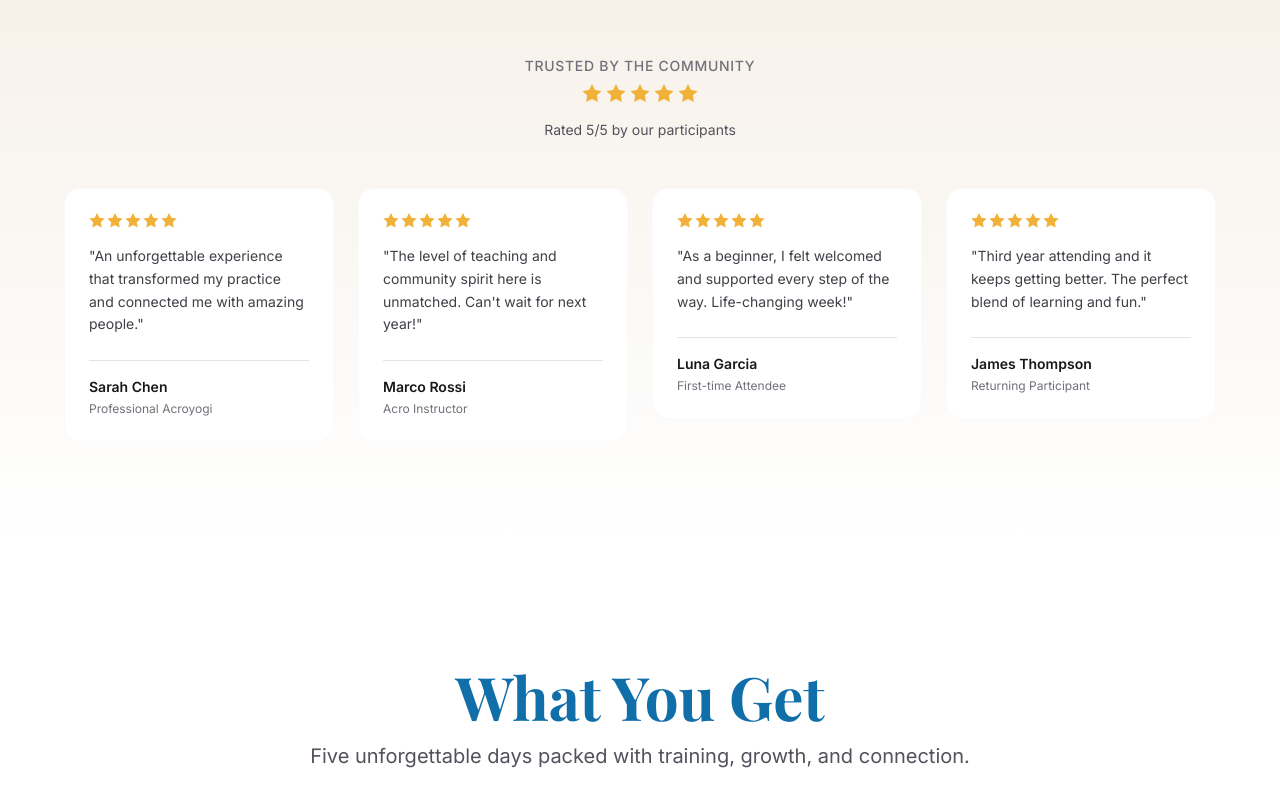
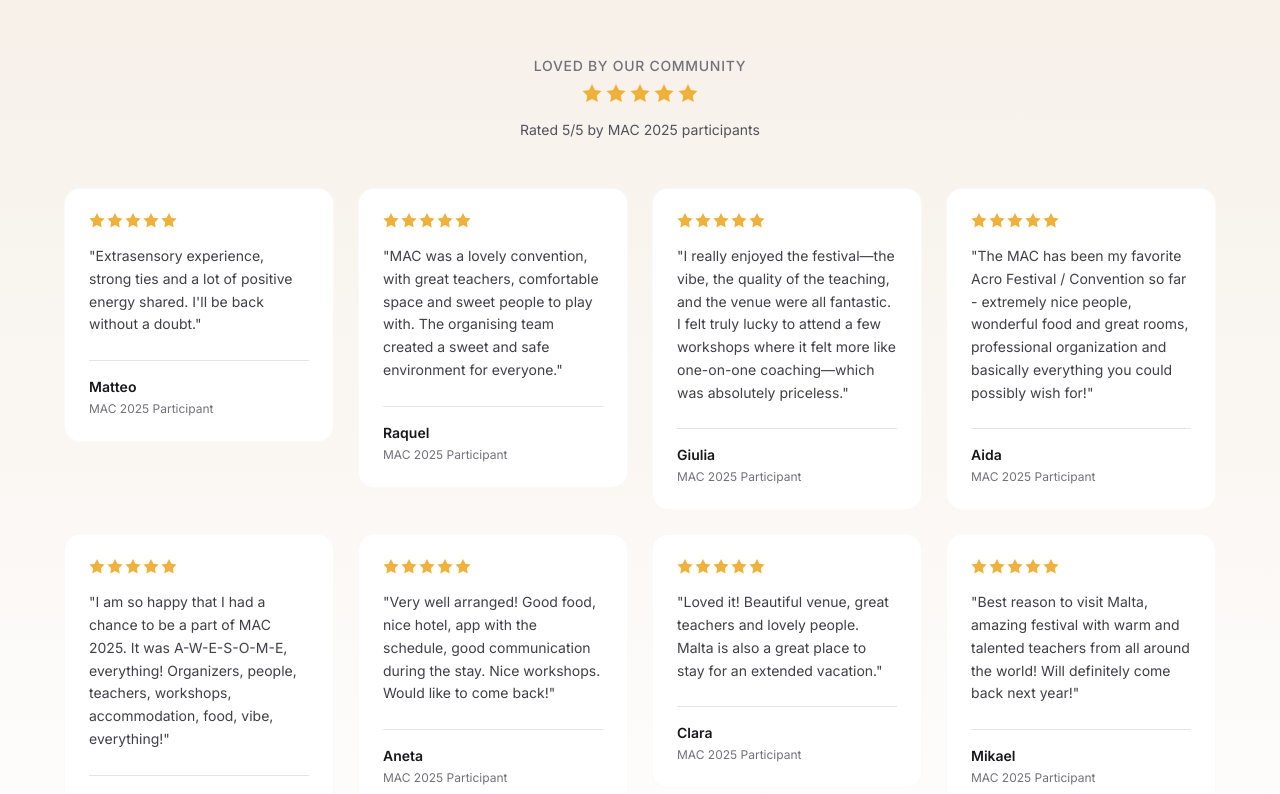
Before and after one commit to GloryFlory/mac-website, a Next.js app: page / in a window 1280 px wide. Shown: the part 840-1634 px from the top of the page. Built offline with nearby package versions, Linux system fonts and the light colour scheme; a web font is replaced by a local one.

Commit message:
Add real testimonials from MAC 2025 and update contact information

```diff
--- a/app/components/FinalCTA.tsx
+++ b/app/components/FinalCTA.tsx
@@ -52,7 +52,7 @@ const FinalCTA: FC = () => {
               <div className="flex flex-col sm:flex-row gap-4 sm:gap-8 justify-center items-center text-sm sm:text-base">
                 {/* Email */}
                 <a
-                  href="mailto:hello@mac-convention.com"
+                  href="mailto:mediterraneanacroconvention@gmail.com"
                   className="flex items-center gap-2 hover:text-brand-sun transition-colors duration-200"
                 >
                   <svg
@@ -69,34 +69,13 @@ const FinalCTA: FC = () => {
                       d="M3 8l7.89 5.26a2 2 0 002.22 0L21 8M5 19h14a2 2 0 002-2V7a2 2 0 00-2-2H5a2 2 0 00-2 2v10a2 2 0 002 2z"
                     />
                   </svg>
-                  <span>hello@mac-convention.com</span>
+                  <span className="hidden sm:inline">mediterraneanacroconvention@gmail.com</span>
+                  <span className="sm:hidden">Email Us</span>
                 </a>
 
-                {/* Phone */}
+                {/* WhatsApp */}
                 <a
-                  href="tel:+35621234567"
-                  className="flex items-center gap-2 hover:text-brand-sun transition-colors duration-200"
-                >
-                  <svg
-                    className="w-5 h-5"
-                    fill="none"
-                    stroke="currentColor"
-                    viewBox="0 0 24 24"
-                    xmlns="http://www.w3.org/2000/svg"
-                  >
-                    <path
-                      strokeLinecap="round"
-                      strokeLinejoin="round"
-                      strokeWidth={2}
-                      d="M3 5a2 2 0 012-2h3.28a1 1 0 01.948.684l1.498 4.493a1 1 0 01-.502 1.21l-2.257 1.13a11.042 11.042 0 005.516 5.516l1.13-2.257a1 1 0 011.21-.502l4.493 1.498a1 1 0 01.684.949V19a2 2 0 01-2 2h-1C9.716 21 3 14.284 3 6V5z"
-                    />
-                  </svg>
-                  <span>+356 2123 4567</span>
-                </a>
-
-                {/* Website/Social */}
-                <a
-                  href="https://instagram.com/mac_convention"
+                  href="https://wa.me/35699701254"
                   target="_blank"
                   rel="noopener noreferrer"
                   className="flex items-center gap-2 hover:text-brand-sun transition-colors duration-200"
@@ -107,9 +86,27 @@ const FinalCTA: FC = () => {
                     viewBox="0 0 24 24"
                     xmlns="http://www.w3.org/2000/svg"
                   >
-                    <path d="M12 2.163c3.204 0 3.584.012 4.85.07 3.252.148 4.771 1.691 4.919 4.919.058 1.265.069 1.645.069 4.849 0 3.205-.012 3.584-.069 4.849-.149 3.225-1.664 4.771-4.919 4.919-1.266.058-1.644.07-4.85.07-3.204 0-3.584-.012-4.849-.07-3.26-.149-4.771-1.699-4.919-4.92-.058-1.265-.07-1.644-.07-4.849 0-3.204.013-3.583.07-4.849.149-3.227 1.664-4.771 4.919-4.919 1.266-.057 1.645-.069 4.849-.069zm0-2.163c-3.259 0-3.667.014-4.947.072-4.358.2-6.78 2.618-6.98 6.98-.059 1.281-.073 1.689-.073 4.948 0 3.259.014 3.668.072 4.948.2 4.358 2.618 6.78 6.98 6.98 1.281.058 1.689.072 4.948.072 3.259 0 3.668-.014 4.948-.072 4.354-.2 6.782-2.618 6.979-6.98.059-1.28.073-1.689.073-4.948 0-3.259-.014-3.667-.072-4.947-.196-4.354-2.617-6.78-6.979-6.98-1.281-.059-1.69-.073-4.949-.073zm0 5.838c-3.403 0-6.162 2.759-6.162 6.162s2.759 6.163 6.162 6.163 6.162-2.759 6.162-6.163c0-3.403-2.759-6.162-6.162-6.162zm0 10.162c-2.209 0-4-1.79-4-4 0-2.209 1.791-4 4-4s4 1.791 4 4c0 2.21-1.791 4-4 4zm6.406-11.845c-.796 0-1.441.645-1.441 1.44s.645 1.44 1.441 1.44c.795 0 1.439-.645 1.439-1.44s-.644-1.44-1.439-1.44z" />
+                    <path d="M17.472 14.382c-.297-.149-1.758-.867-2.03-.967-.273-.099-.471-.148-.67.15-.197.297-.767.966-.94 1.164-.173.199-.347.223-.644.075-.297-.15-1.255-.463-2.39-1.475-.883-.788-1.48-1.761-1.653-2.059-.173-.297-.018-.458.13-.606.134-.133.298-.347.446-.52.149-.174.198-.298.298-.497.099-.198.05-.371-.025-.52-.075-.149-.669-1.612-.916-2.207-.242-.579-.487-.5-.669-.51-.173-.008-.371-.01-.57-.01-.198 0-.52.074-.792.372-.272.297-1.04 1.016-1.04 2.479 0 1.462 1.065 2.875 1.213 3.074.149.198 2.096 3.2 5.077 4.487.709.306 1.262.489 1.694.625.712.227 1.36.195 1.871.118.571-.085 1.758-.719 2.006-1.413.248-.694.248-1.289.173-1.413-.074-.124-.272-.198-.57-.347m-5.421 7.403h-.004a9.87 9.87 0 01-5.031-1.378l-.361-.214-3.741.982.998-3.648-.235-.374a9.86 9.86 0 01-1.51-5.26c.001-5.45 4.436-9.884 9.888-9.884 2.64 0 5.122 1.03 6.988 2.898a9.825 9.825 0 012.893 6.994c-.003 5.45-4.437 9.884-9.885 9.884m8.413-18.297A11.815 11.815 0 0012.05 0C5.495 0 .16 5.335.157 11.892c0 2.096.547 4.142 1.588 5.945L.057 24l6.305-1.654a11.882 11.882 0 005.683 1.448h.005c6.554 0 11.89-5.335 11.893-11.893a11.821 11.821 0 00-3.48-8.413Z"/>
                   </svg>
-                  <span>@mac_convention</span>
+                  <span>+356 9970 1254</span>
+                </a>
+
+                {/* Instagram */}
+                <a
+                  href="https://www.instagram.com/mediterranean_acro_convention/"
+                  target="_blank"
+                  rel="noopener noreferrer"
+                  className="flex items-center gap-2 hover:text-brand-sun transition-colors duration-200"
+                >
+                  <svg
+                    className="w-5 h-5"
+                    fill="currentColor"
+                    viewBox="0 0 24 24"
+                    xmlns="http://www.w3.org/2000/svg"
+                  >
+                    <path d="M12 2.163c3.204 0 3.584.012 4.85.07 3.252.148 4.771 1.691 4.919 4.919.058 1.265.069 1.645.069 4.849 0 3.205-.012 3.584-.069 4.849-.149 3.225-1.664 4.771-4.919 4.919-1.266.058-1.644.07-4.85.07-3.204 0-3.584-.012-4.849-.07-3.26-.149-4.771-1.699-4.919-4.92-.058-1.265-.07-1.644-.07-4.849 0-3.204.013-3.583.07-4.849.149-3.227 1.664-4.771 4.919-4.919 1.266-.057 1.645-.069 4.849-.069zm0-2.163c-3.259 0-3.667.014-4.947.072-4.358.2-6.78 2.618-6.98 6.98-.059 1.281-.073 1.689-.073 4.948 0 3.259.014 3.668.072 4.948.2 4.358 2.618 6.78 6.98 6.98 1.281.058 1.689.072 4.948.072 3.259 0 3.668-.014 4.948-.072 4.354-.2 6.782-2.618 6.979-6.98.059-1.28.073-1.689.073-4.948 0-3.259-.014-3.667-.072-4.947-.196-4.354-2.617-6.78-6.979-6.98-1.281-.059-1.69-.073-4.949-.073zm0 5.838c-3.403 0-6.162 2.759-6.162 6.162s2.759 6.163 6.162 6.163 6.162-2.759 6.162-6.163c0-3.403-2.759-6.162-6.162-6.162zm0 10.162c-2.209 0-4-1.79-4-4 0-2.209 1.791-4 4-4s4 1.791 4 4c0 2.21-1.791 4-4 4zm6.406-11.845c-.796 0-1.441.645-1.441 1.44s.645 1.44 1.441 1.44c.795 0 1.439-.645 1.439-1.44s-.644-1.44-1.439-1.44z"/>
+                  </svg>
+                  <span>@mediterranean_acro_convention</span>
                 </a>
               </div>
             </div>
--- a/app/components/SocialProofStrip.tsx
+++ b/app/components/SocialProofStrip.tsx
@@ -12,43 +12,71 @@ interface Testimonial {
 const testimonials: Testimonial[] = [
   {
     id: 1,
-    name: 'Sarah Chen',
-    role: 'Professional Acroyogi',
-    quote: 'An unforgettable experience that transformed my practice and connected me with amazing people.',
+    name: 'Matteo',
+    role: 'MAC 2025 Participant',
+    quote: 'Extrasensory experience, strong ties and a lot of positive energy shared. I\'ll be back without a doubt.',
     rating: 5,
   },
   {
     id: 2,
-    name: 'Marco Rossi',
-    role: 'Acro Instructor',
-    quote: 'The level of teaching and community spirit here is unmatched. Can\'t wait for next year!',
+    name: 'Raquel',
+    role: 'MAC 2025 Participant',
+    quote: 'MAC was a lovely convention, with great teachers, comfortable space and sweet people to play with. The organising team created a sweet and safe environment for everyone.',
     rating: 5,
   },
   {
     id: 3,
-    name: 'Luna Garcia',
-    role: 'First-time Attendee',
-    quote: 'As a beginner, I felt welcomed and supported every step of the way. Life-changing week!',
+    name: 'Giulia',
+    role: 'MAC 2025 Participant',
+    quote: 'I really enjoyed the festival—the vibe, the quality of the teaching, and the venue were all fantastic. I felt truly lucky to attend a few workshops where it felt more like one-on-one coaching—which was absolutely priceless.',
     rating: 5,
   },
   {
     id: 4,
-    name: 'James Thompson',
-    role: 'Returning Participant',
-    quote: 'Third year attending and it keeps getting better. The perfect blend of learning and fun.',
+    name: 'Aida',
+    role: 'MAC 2025 Participant',
+    quote: 'The MAC has been my favorite Acro Festival / Convention so far - extremely nice people, wonderful food and great rooms, professional organization and basically everything you could possibly wish for!',
+    rating: 5,
+  },
+  {
+    id: 5,
+    name: 'Jakub',
+    role: 'MAC 2025 Participant',
+    quote: 'I am so happy that I had a chance to be a part of MAC 2025. It was A-W-E-S-O-M-E, everything! Organizers, people, teachers, workshops, accommodation, food, vibe, everything!',
+    rating: 5,
+  },
+  {
+    id: 6,
+    name: 'Aneta',
+    role: 'MAC 2025 Participant',
+    quote: 'Very well arranged! Good food, nice hotel, app with the schedule, good communication during the stay. Nice workshops. Would like to come back!',
+    rating: 5,
+  },
+  {
+    id: 7,
+    name: 'Clara',
+    role: 'MAC 2025 Participant',
+    quote: 'Loved it! Beautiful venue, great teachers and lovely people. Malta is also a great place to stay for an extended vacation.',
+    rating: 5,
+  },
+  {
+    id: 8,
+    name: 'Mikael',
+    role: 'MAC 2025 Participant',
+    quote: 'Best reason to visit Malta, amazing festival with warm and talented teachers from all around the world! Will definitely come back next year!',
     rating: 5,
   },
 ];
 
 const SocialProofStrip: FC = () => {
   return (
-    <section className="bg-gradient-to-b from-brand-sand/20 to-white dark:from-zinc-900 dark:to-zinc-950 py-16 sm:py-20 lg:py-24 px-6">
+    <section className="bg-gradient-to-b from-brand-sand/20 to-white py-16 sm:py-20 lg:py-24 px-6">
       <div className="max-w-6xl mx-auto">
         {/* Header */}
         <Reveal>
           <div className="text-center mb-12">
-            <p className="text-sm uppercase tracking-wider text-zinc-500 dark:text-zinc-400 font-medium mb-2">
-              Trusted by the Community
+            <p className="text-sm uppercase tracking-wider text-zinc-500 font-medium mb-2">
+              Loved by Our Community
             </p>
             <div className="flex items-center justify-center gap-1 mb-4">
               {[...Array(5)].map((_, i) => (
@@ -62,8 +90,8 @@ const SocialProofStrip: FC = () => {
                 </svg>
               ))}
             </div>
-            <p className="text-sm text-zinc-600 dark:text-zinc-400">
-              Rated 5/5 by our participants
+            <p className="text-sm text-zinc-600">
+              Rated 5/5 by MAC 2025 participants
             </p>
           </div>
         </Reveal>
@@ -73,7 +101,7 @@ const SocialProofStrip: FC = () => {
           {testimonials.map((testimonial, index) => (
             <Reveal key={testimonial.id} delay={index * 0.1}>
               <div
-                className="bg-white dark:bg-zinc-900 border border-neutral-200/20 dark:border-zinc-800 rounded-2xl p-6 hover:shadow-lg transition-shadow duration-300"
+                className="bg-white border border-neutral-200/20 rounded-2xl p-6 hover:shadow-lg transition-shadow duration-300"
               >
               {/* Star Rating */}
               <div className="flex gap-0.5 mb-4">
@@ -90,16 +118,16 @@ const SocialProofStrip: FC = () => {
               </div>
 
               {/* Quote */}
-              <blockquote className="text-zinc-700 dark:text-zinc-300 text-sm leading-relaxed mb-6">
+              <blockquote className="text-zinc-700 text-sm leading-relaxed mb-6">
                 "{testimonial.quote}"
               </blockquote>
 
               {/* Author Info */}
-              <div className="border-t border-zinc-200 dark:border-zinc-800 pt-4">
-                <p className="font-semibold text-zinc-900 dark:text-white text-sm">
+              <div className="border-t border-zinc-200 pt-4">
+                <p className="font-semibold text-zinc-900 text-sm">
                   {testimonial.name}
                 </p>
-                <p className="text-xs text-zinc-500 dark:text-zinc-400 mt-1">
+                <p className="text-xs text-zinc-500 mt-1">
                   {testimonial.role}
                 </p>
               </div>
```
